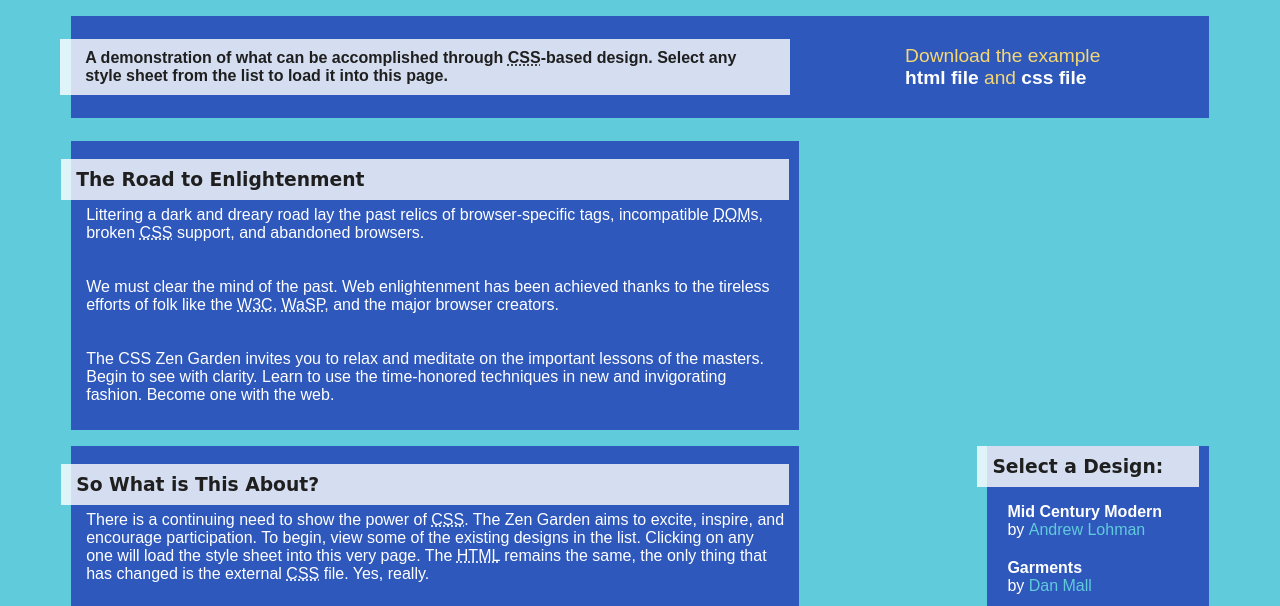
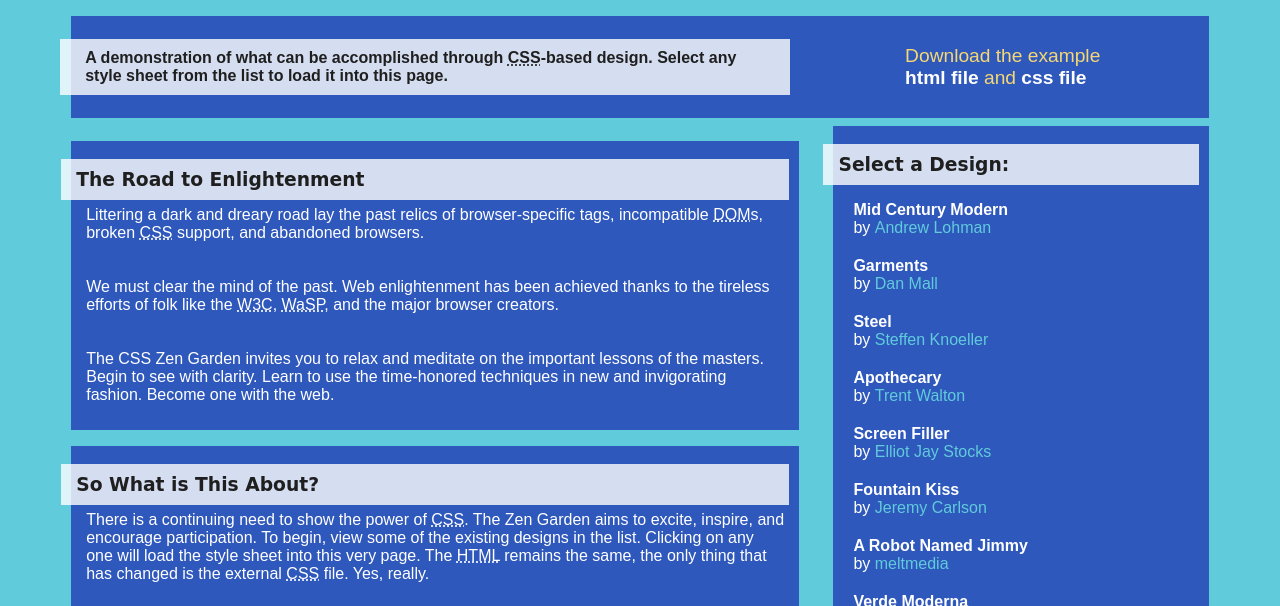
Before and after one commit to TiannaDeSpain/CSS.Zen.Garden, a plain HTML site: page css-zen-garden/index.html in a window 1280 px wide. Shown: the part 177-783 px from the top of the page. Drawn offline with nearby package versions, Linux system fonts and the light colour scheme; files that its build step writes are made by us from their sources; a web font is replaced by a local one.

Commit message:
fixed newly found layout errors

```diff
--- a/css-zen-garden/src/scss/partials/_large.scss
+++ b/css-zen-garden/src/scss/partials/_large.scss
@@ -36,11 +36,12 @@
         }
     }
 
-    [aside] {
-        align-self: flex-end;
-        order: 0;
-        justify-content: flex-start;
-        z-index: 2;
+    [class='sidebar']{
+        width: 33%;
+        margin-top: -338px;
+        & div{
+            padding-top: 18px;
+        }
     }
 
     [class='wrapper'] {
```
Also changed, not shown: 1 other file.
